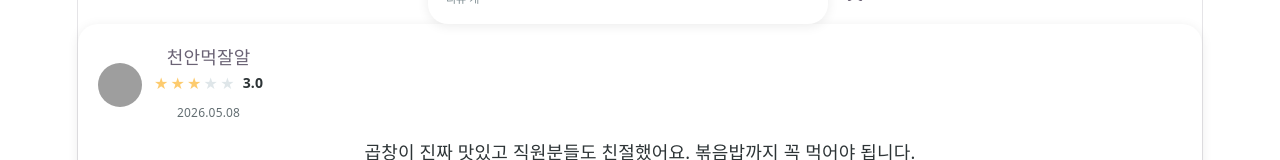
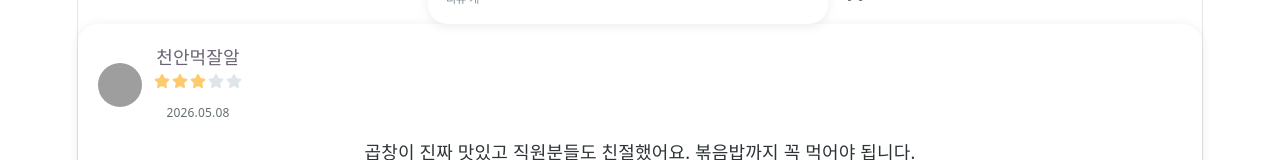
Before and after one commit to SangHyunPark1213/human_mini_project2_backend, a React (Vite) app: page / in a window 1280 px wide. Shown: the part 540-700 px from the top of the page. Built offline with nearby package versions, Linux system fonts and the light colour scheme; grey boxes are pictures that could not be loaded.

Commit message:
별점 UI 수정

```diff
--- a/src/components/common/RatingStars.jsx
+++ b/src/components/common/RatingStars.jsx
@@ -1,14 +1,14 @@
 import "./RatingStars.css";
+import { FaStar } from "react-icons/fa";
 
 const RatingStars = ({ rating = 0, size = "md" }) => {
   return (
     <div className={`rating-stars rating-${size}`}>
       {[1, 2, 3, 4, 5].map((star) => (
         <span key={star} className={star <= Math.round(rating) ? "filled" : ""}>
-          ★
+          <FaStar />
         </span>
       ))}
-      <strong>{rating.toFixed(1)}</strong>
     </div>
   );
 };
```
